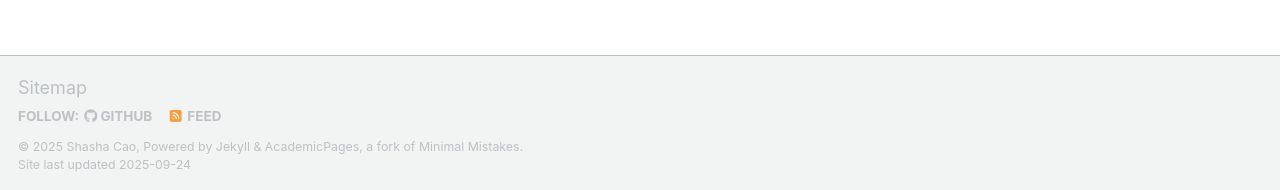
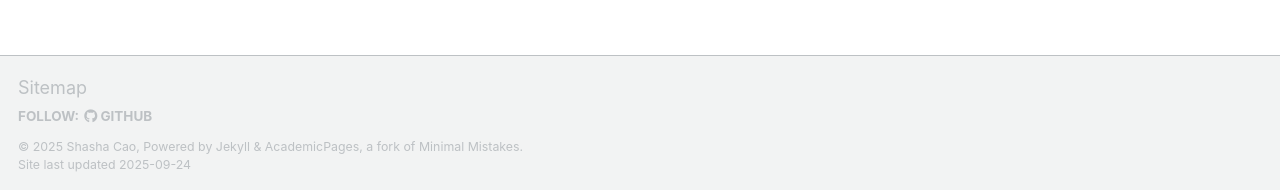
Before and after one commit to Desertshasha/shashacao.github.io, a Jekyll site: the page built from _pages/about.md, in a window 1280 px wide. Shown: the part 707-897 px from the top of the page. Built offline with Jekyll 4.4.1, drawn with Linux system fonts in a browser that asks for light colours; some web fonts are replaced; a script that is not in the unit is left out.

Commit message:
Update _config.yml

```diff
--- a/_config.yml
+++ b/_config.yml
@@ -63,7 +63,7 @@ author:
   keybase          : # Username
   instagram        : # Username
   lastfm           : # Username
-  linkedin         : "https://www.linkedin.com/in/shasha-cao-6a4945214/"
+  linkedin         : "shasha-cao-6a4945214"
   mastodon         : # URL
   medium           : # URL
   pinterest        : # Username
@@ -122,7 +122,7 @@ staticman:
       options:
         format           : "iso8601" # "iso8601" (default), "timestamp-seconds", "timestamp-milliseconds"
 atom_feed:
-  hide                   : false     # change to true to hide the RSS feed in the footer
+  hide                   : true     # change to true to hide the RSS feed in the footer
   path                   : # blank (default) uses feed.xml
 
 
```
